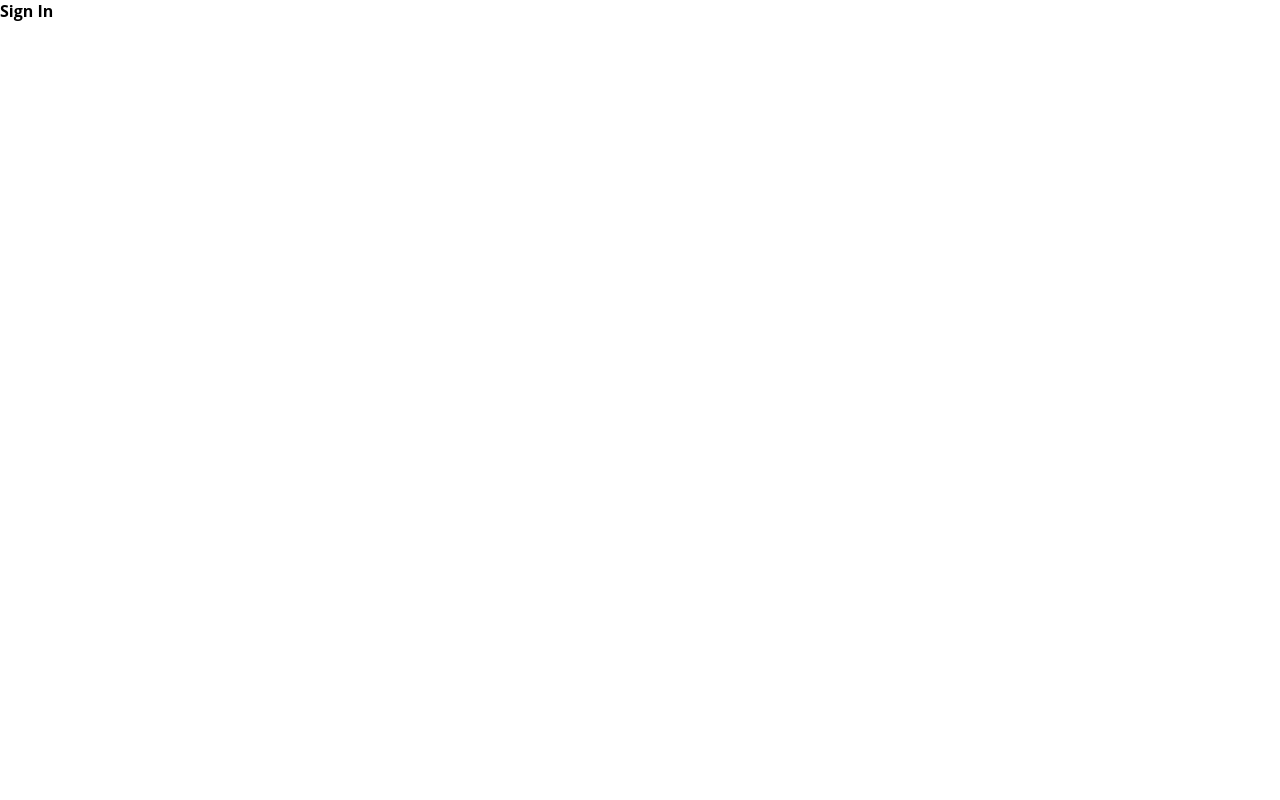
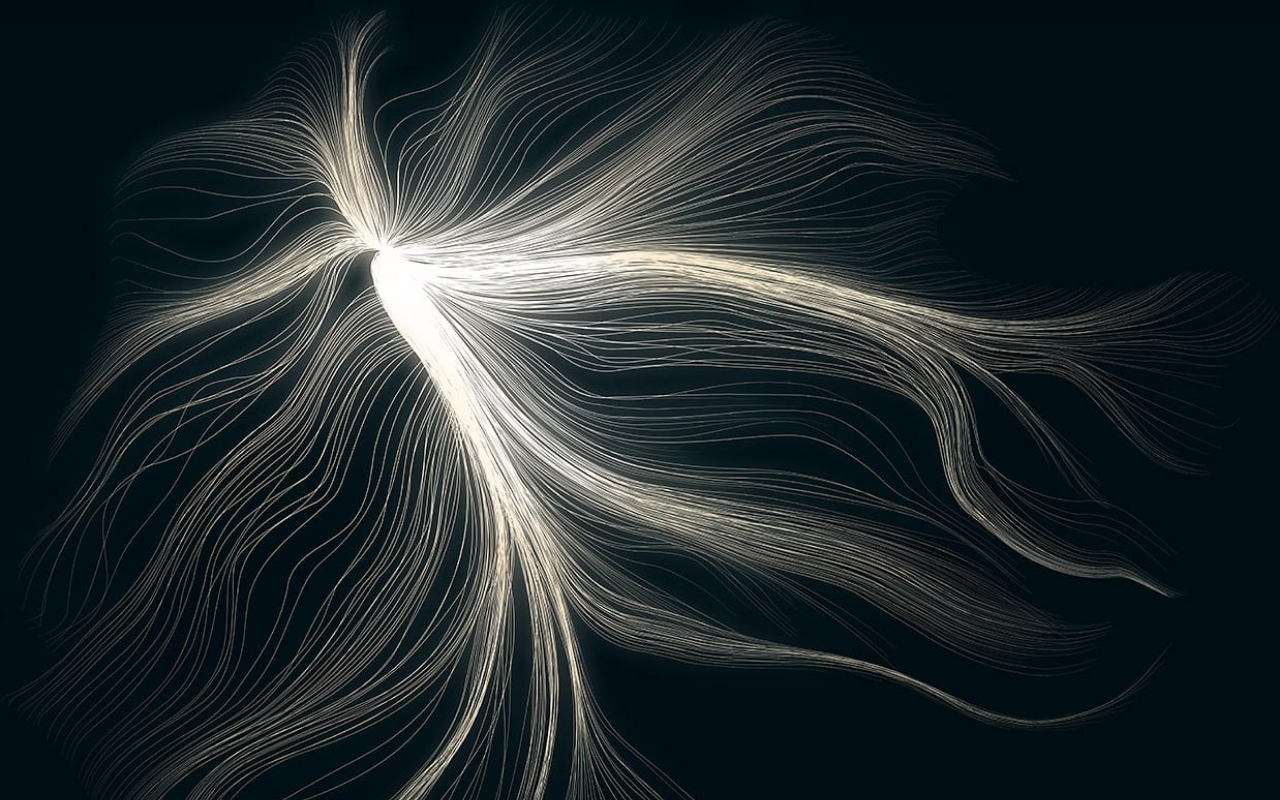
Before and after one commit to rafittu/front-lumin, a React (Create React App) app: page / in a window 1280 px wide. Built offline with nearby package versions, Linux system fonts and the light colour scheme.

Commit message:
style: app background

```diff
--- a/src/style/App.css
+++ b/src/style/App.css
@@ -6,4 +6,10 @@
   font-size: 100%;
   box-sizing: border-box;
   font-family: 'Open Sans', sans-serif;
+
+  background-image: url('/public/lani.jpg');
+  background-size: cover;
+  background-repeat: no-repeat;
+  background-attachment: fixed;
+  opacity: 0.1;
 }
```
